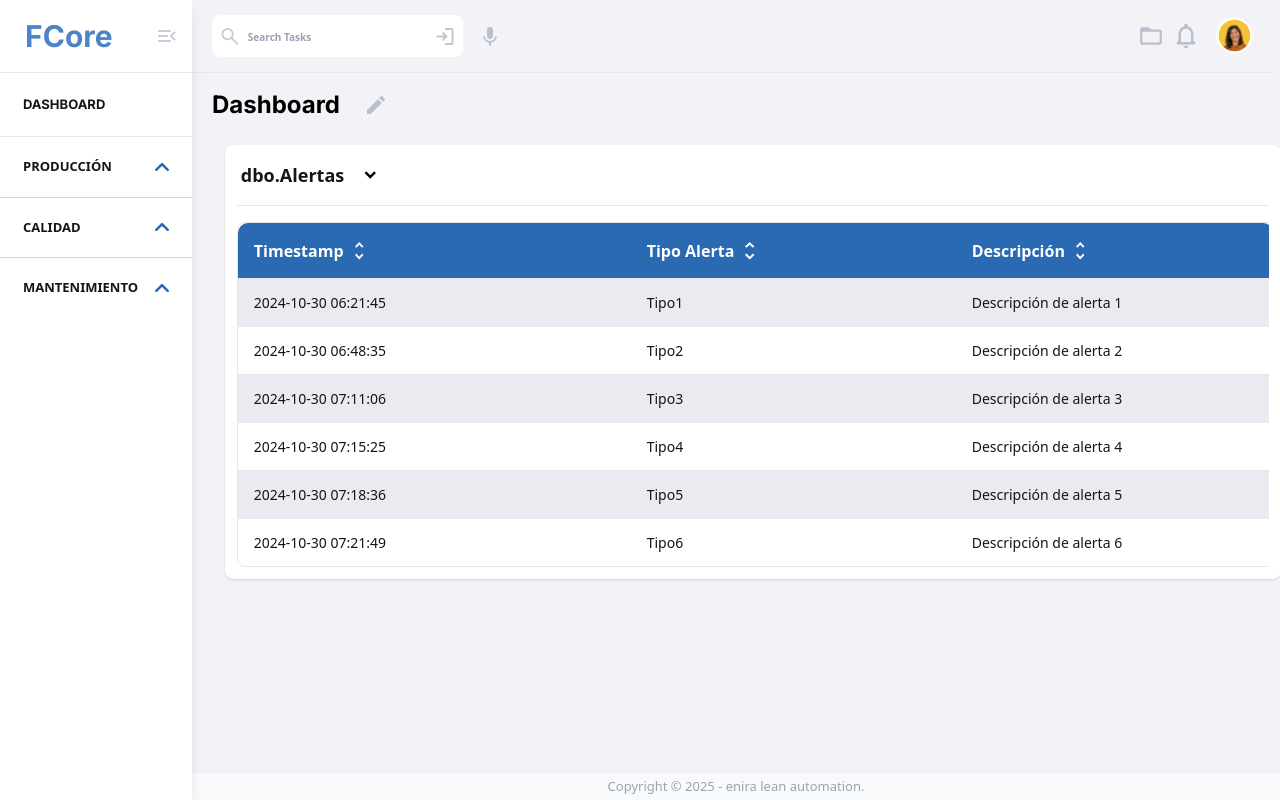
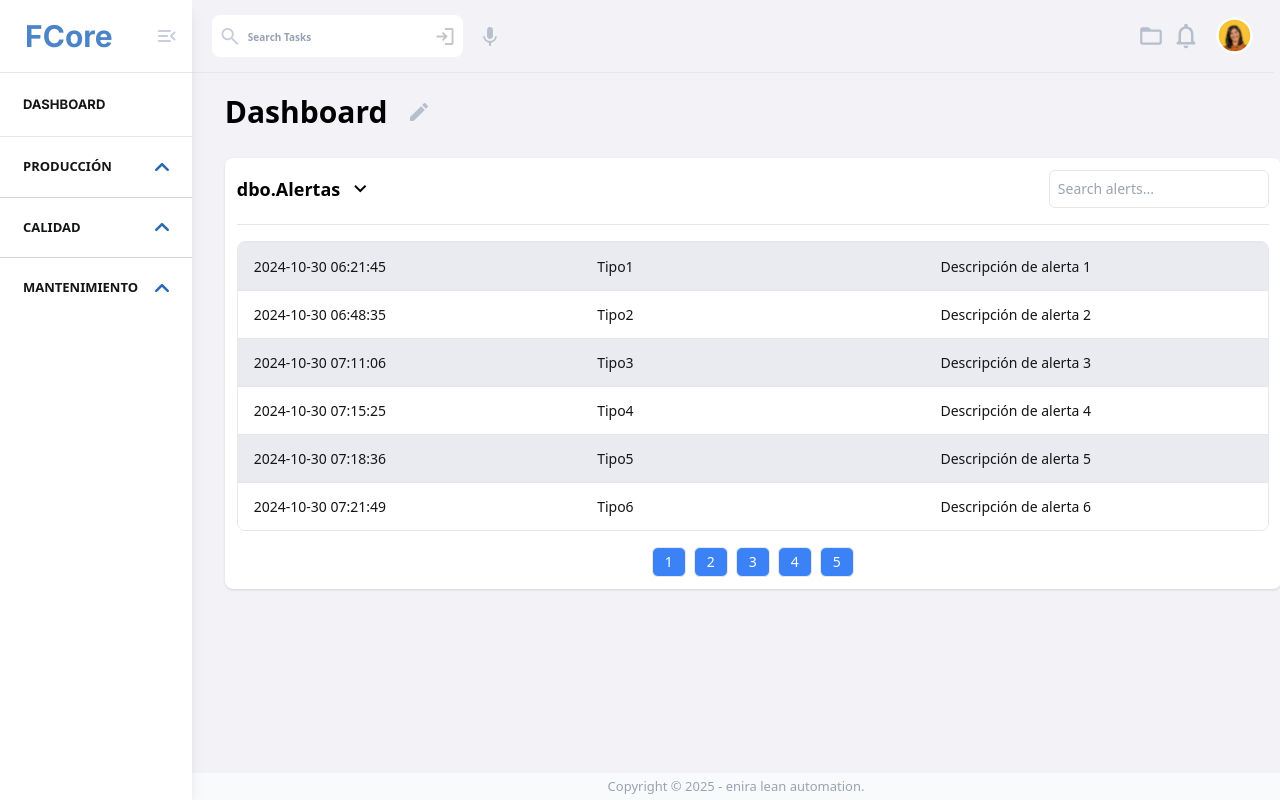
Before and after one commit to Nikhil79922/Refined_frontend, a React (Vite) app: page /dashboard in a window 1280 px wide. Built offline with nearby package versions, Linux system fonts and the light colour scheme.

Commit message:
Searching and sorting

```diff
--- a/src/components/DashboardContent.jsx
+++ b/src/components/DashboardContent.jsx
@@ -1,26 +1,53 @@
 import { useEffect, useState } from "react";
 import { motion } from "framer-motion";
 import { toast } from "react-toastify";
-import unfold from './../assets/svg/unfold.svg';
-import pencil from './../assets/svg/pencil.svg';
-import { useSelector, useDispatch } from 'react-redux';
+import unfold from "./../assets/svg/unfold.svg";
+import pencil from "./../assets/svg/pencil.svg";
+import { useSelector } from "react-redux";
 
 export default function DashboardContent() {
-  const dispatch = useDispatch();
   const isSlideOpen = useSelector((state) => state.sidebar.isSlideOpen);
 
+  const [isdbo, setdbo] = useState(false);
+  const [searchQuery, setSearchQuery] = useState("");
+  const [currentPage, setCurrentPage] = useState(1);
+  const itemsPerPage = 6;
 
-  const [isdbo, setdbo] = useState(false);
   const [alerts, setAlerts] = useState([
-    { timestamp: '2024-10-30 06:21:45', tipo: 'Tipo1', descripcion: 'Descripción de alerta 1' },
-    { timestamp: '2024-10-30 06:48:35', tipo: 'Tipo2', descripcion: 'Descripción de alerta 2' },
-    { timestamp: '2024-10-30 07:11:06', tipo: 'Tipo3', descripcion: 'Descripción de alerta 3' },
-    { timestamp: '2024-10-30 07:15:25', tipo: 'Tipo4', descripcion: 'Descripción de alerta 4' },
-    { timestamp: '2024-10-30 07:18:36', tipo: 'Tipo5', descripcion: 'Descripción de alerta 5' },
-    { timestamp: '2024-10-30 07:21:49', tipo: 'Tipo6', descripcion: 'Descripción de alerta 6' },
-  ]);
+    { "timestamp": "2024-10-30 06:21:45", "tipo": "Tipo1", "descripcion": "Descripción de alerta 1" },
+    { "timestamp": "2024-10-30 06:48:35", "tipo": "Tipo2", "descripcion": "Descripción de alerta 2" },
+    { "timestamp": "2024-10-30 07:11:06", "tipo": "Tipo3", "descripcion": "Descripción de alerta 3" },
+    { "timestamp": "2024-10-30 07:15:25", "tipo": "Tipo4", "descripcion": "Descripción de alerta 4" },
+    { "timestamp": "2024-10-30 07:18:36", "tipo": "Tipo5", "descripcion": "Descripción de alerta 5" },
+    { "timestamp": "2024-10-30 07:21:49", "tipo": "Tipo6", "descripcion": "Descripción de alerta 6" },
+    { "timestamp": "2024-10-30 07:26:58", "tipo": "Tipo7", "descripcion": "Fallo en el sistema de red" },
+    { "timestamp": "2024-10-30 07:30:42", "tipo": "Tipo8", "descripcion": "Error en la base de datos" },
+    { "timestamp": "2024-10-30 07:34:19", "tipo": "Tipo9", "descripcion": "Sobrecalentamiento del servidor" },
+    { "timestamp": "2024-10-30 07:38:27", "tipo": "Tipo10", "descripcion": "Intento de acceso no autorizado" },
+    { "timestamp": "2024-10-30 07:42:35", "tipo": "Tipo11", "descripcion": "Pérdida de conexión con el cliente" },
+    { "timestamp": "2024-10-30 07:45:50", "tipo": "Tipo12", "descripcion": "Consumo inusual de memoria" },
+    { "timestamp": "2024-10-30 07:50:10", "tipo": "Tipo13", "descripcion": "Fallo en el disco duro" },
+    { "timestamp": "2024-10-30 07:55:29", "tipo": "Tipo14", "descripcion": "Ataque DDoS detectado" },
+    { "timestamp": "2024-10-30 08:00:15", "tipo": "Tipo15", "descripcion": "Interrupción en el suministro eléctrico" },
+    { "timestamp": "2024-10-30 08:05:22", "tipo": "Tipo16", "descripcion": "Fallo en autenticación de usuario" },
+    { "timestamp": "2024-10-30 08:10:37", "tipo": "Tipo17", "descripcion": "Bajo rendimiento del sistema" },
+    { "timestamp": "2024-10-30 08:15:43", "tipo": "Tipo18", "descripcion": "Configuración incorrecta detectada" },
+    { "timestamp": "2024-10-30 08:20:52", "tipo": "Tipo19", "descripcion": "Servidor alcanzó su límite de tráfico" },
+    { "timestamp": "2024-10-30 08:25:18", "tipo": "Tipo20", "descripcion": "Alerta de seguridad: acceso sospechoso" },
+    { "timestamp": "2024-10-30 08:30:30", "tipo": "Tipo21", "descripcion": "Error en sincronización de datos" },
+    { "timestamp": "2024-10-30 08:35:47", "tipo": "Tipo22", "descripcion": "Conexión intermitente con el servidor" },
+    { "timestamp": "2024-10-30 08:40:55", "tipo": "Tipo23", "descripcion": "Reinicio inesperado del sistema" },
+    { "timestamp": "2024-10-30 08:45:03", "tipo": "Tipo24", "descripcion": "Error crítico en la API" },
+    { "timestamp": "2024-10-30 08:50:14", "tipo": "Tipo25", "descripcion": "Anomalía en tráfico de red" },
+    { "timestamp": "2024-10-30 08:55:27", "tipo": "Tipo26", "descripcion": "Tiempo de respuesta excesivo" },
+    { "timestamp": "2024-10-30 09:00:39", "tipo": "Tipo27", "descripcion": "Detección de malware en el servidor" },
+    { "timestamp": "2024-10-30 09:05:51", "tipo": "Tipo28", "descripcion": "Pérdida de paquetes de datos" },
+    { "timestamp": "2024-10-30 09:10:12", "tipo": "Tipo29", "descripcion": "Uso elevado de CPU" },
+    { "timestamp": "2024-10-30 09:15:23", "tipo": "Tipo30", "descripcion": "Alerta de integridad de archivos" }
+]
+);
 
-  const [sortConfig, setSortConfig] = useState({ key: '', direction: 'ascending' });
+  const [sortConfig, setSortConfig] = useState({ key: "", direction: "ascending" });
 
   useEffect(() => {
     toast.success("Welcome to the Dashboard!", {
@@ -31,13 +58,13 @@ export default function DashboardContent() {
 
   const sortData = (key) => {
     const direction =
-      sortConfig.key === key && sortConfig.direction === 'ascending'
-        ? 'descending'
-        : 'ascending';
+      sortConfig.key === key && sortConfig.direction === "ascending"
+        ? "descending"
+        : "ascending";
 
     const sortedAlerts = [...alerts].sort((a, b) => {
-      if (a[key] < b[key]) return direction === 'ascending' ? -1 : 1;
-      if (a[key] > b[key]) return direction === 'ascending' ? 1 : -1;
+      if (a[key] < b[key]) return direction === "ascending" ? -1 : 1;
+      if (a[key] > b[key]) return direction === "ascending" ? 1 : -1;
       return 0;
     });
 
@@ -45,85 +72,68 @@ export default function DashboardContent() {
     setSortConfig({ key, direction });
   };
 
+  const filteredAlerts = alerts.filter((alert) =>
+    Object.values(alert).some((value) =>
+      value.toLowerCase().includes(searchQuery.toLowerCase())
+    )
+  );
+
   const getArrowClass = (key) => {
     if (sortConfig.key === key) {
       return sortConfig.direction === "ascending"
-        ? "rotate-180 transform origin-center transition-transform duration-300"
-        : "transform origin-center transition-transform duration-300";
+        ? "rotate-180 transform transition-transform duration-300"
+        : "transform transition-transform duration-300";
     }
-    return "transform origin-center";
+    return "transform";
   };
 
+  const indexOfLastItem = currentPage * itemsPerPage;
+  const indexOfFirstItem = indexOfLastItem - itemsPerPage;
+  const currentItems = filteredAlerts.slice(indexOfFirstItem, indexOfLastItem);
+
+  const paginate = (pageNumber) => setCurrentPage(pageNumber);
+
   return (
-    <div className="ml-[5px] sm:ml-[10px] lg:ml-[20px] w-full flex flex-col  mb-[160px]  bg-gray-4">
-    <div className="flex gap-[1px]  static sm:gap-[7px] md:gap-[12px] items-center mt-4 mb-6">
-      <h2 className="text-[22px] ml-[1vw] sm:ml-[0px] sm:text-[30px] font-inter md:text-2xl font-bold">Dashboard</h2>
-      <img src={pencil}  className="bg-gray-4 static h-[15px] sm:h-[18px] ml-[15px] cursor-pointer"/>
-    </div>
+    <div className="ml-[5px] sm:ml-[10px] lg:ml-[20px] w-full flex flex-col mb-[160px] bg-gray-4">
+      <div className="flex gap-2 items-center mt-4 mb-6">
+        <h2 className="text-[22px] ml-[1vw] sm:text-[30px] font-bold">Dashboard</h2>
+        <img src={pencil} className="h-[18px] ml-[15px] cursor-pointer" />
+      </div>
 
-    <div className={`bg-white rounded-lg shadow ml-[1vw] p-4 md:p-3 ${isSlideOpen ? `lg:w-[82.5vw]`:`lg:w-[97.8vw] `} sm:w-[96vw] w-[94vw]  overflow-x-auto`}>
-    <div  className="flex gap-[16px]   items-center p-1 pb-4 border-b">
-          <p  onClick={() => setdbo(!isdbo)} className="text-[18px] cursor-pointer md:text-lg font-[600] text-gray-1">dbo.Alertas</p>
-          <span
-            className={`material-symbols-outlined text-lg md:text-xl font-bold cursor-pointer ${isdbo ? 'rotate-180' : ''} transition-transform duration-300`}
-            onClick={() => setdbo(!isdbo)}
-          >
-            keyboard_arrow_down
-          </span>
+      <div className={`bg-white rounded-lg shadow ml-[1vw] p-4 md:p-3 ${isSlideOpen ? `lg:w-[82.5vw]` : `lg:w-[97.8vw]`} sm:w-[96vw] w-[94vw]`}>
+        <div className="flex justify-between items-center border-b pb-4">
+          <div className="flex items-center gap-2">
+            <p onClick={() => setdbo(!isdbo)} className="text-[18px] cursor-pointer font-semibold">dbo.Alertas</p>
+            <span className={`material-symbols-outlined cursor-pointer ${isdbo ? 'rotate-180' : ''} transition-transform duration-300`} onClick={() => setdbo(!isdbo)}>
+              keyboard_arrow_down
+            </span>
+          </div>
+          <input
+            type="text"
+            placeholder="Search alerts..."
+            className="border p-2 rounded-md text-sm"
+            value={searchQuery}
+            onChange={(e) => setSearchQuery(e.target.value)}
+          />
         </div>
 
-        <motion.div
-          initial={{ height: 0, opacity: 0 }}
-          animate={{ height: isdbo ? 0 : "auto", opacity: isdbo ? 0 : 1 }}
-          exit={{ height: 0, opacity: 0 }}
-          transition={{ duration: 0.7, ease: "easeInOut" }}
-          className="overflow-hidden"
-        >
-          <div className={`grid overflow-auto ${isSlideOpen ? `lg:w-[81vw]`:`lg:w-[96vw]`} w-full  mt-4 border border-gray-200 rounded-lg`}>
-            {/* Header Row */}
-            <div className="grid grid-cols-3 w-[150vw] overflow-auto sm:w-full border- h-[55px] items-center bg-blue-1 text-white font-semibold text-[13px] sm:text-sm md:text-[16px] rounded-tl-[10px] rounded-tr-[10px]">
-              <div
-                className="pl-2 sm:pl-4 cursor-pointer flex items-center rounded-tl-[10px]"
-                onClick={() => sortData('timestamp')}
-              >
-                Timestamp
-                <img src={unfold} className={`h-[14px] sm:h-[18px] ml-[5px] sm:ml-[11px] ${getArrowClass('timestamp')}`} />
-              </div>
-              <div className="pl-4 sm:pl-16 cursor-pointer flex items-center" onClick={() => sortData('tipo')}>
-                Tipo Alerta
-                <img src={unfold} className={`h-[14px] sm:h-[18px] ml-[5px] sm:ml-[11px] ${getArrowClass('tipo')}`} />
-              </div>
-              <div
-                className="pl-6 sm:pl-11 cursor-pointer flex items-center rounded-tr-[10px]"
-                onClick={() => sortData('descripcion')}
-              >
-                Descripción
-                <img src={unfold} className={`h-[14px] sm:h-[18px] ml-[5px] sm:ml-[11px] ${getArrowClass('descripcion')}`} />
-              </div>
-            </div>
-
-            {/* Data Rows */}
-            {alerts.map((alert, index) => (
-              <motion.div
-                key={index}
-                initial={{ opacity: 0, y: 10 }}
-                animate={{ opacity: 1, y: 0 }}
-                transition={{ duration: 0.4, delay: index * 0.05 }}
-                className={`grid grid-cols-3 h-[48px] text-gray-1 font-[400] text-[14px] items-center border-t sm:text-sm ${
-                  index % 2 === 0 ? 'bg-[#E9EBF0]' : 'bg-white'
-                }`}
-              >
-                <div className="pl-2 sm:pl-4">{alert.timestamp}</div>
-                <div className="pl-4 sm:pl-16">{alert.tipo}</div>
-                <div className="pl-6 sm:pl-11">{alert.descripcion}</div>
+        <motion.div initial={{ height: 0, opacity: 0 }} animate={{ height: isdbo ? 0 : "auto", opacity: isdbo ? 0 : 1 }} transition={{ duration: 0.7 }} className="overflow-hidden mt-4">
+          <div className="grid w-full border border-gray-200 rounded-lg overflow-auto">
+            {currentItems.map((alert, index) => (
+              <motion.div key={index} initial={{ opacity: 0, y: 10 }} animate={{ opacity: 1, y: 0 }} transition={{ duration: 0.4, delay: index * 0.05 }} className={`grid grid-cols-3 h-[48px] text-gray-1 text-[14px] border-t items-center ${index % 2 === 0 ? 'bg-[#E9EBF0]' : 'bg-white'}`}>
+                <div className="pl-4">{alert.timestamp}</div>
+                <div className="pl-4">{alert.tipo}</div>
+                <div className="pl-4">{alert.descripcion}</div>
               </motion.div>
+            ))}
+          </div>
+          <div className="flex justify-center mt-4">
+            {[...Array(Math.ceil(filteredAlerts.length / itemsPerPage)).keys()].map(number => (
+              <button key={number + 1} onClick={() => paginate(number + 1)} className="mx-1 px-3 py-1 border rounded-md text-sm bg-blue-500 text-white hover:bg-blue-600">{number + 1}</button>
             ))}
           </div>
         </motion.div>
       </div>
-
-  </div>
-
-
+    </div>
   );
 }
```
Also changed, not shown: src/components/layout/Sidebar.jsx (line endings or trailing spaces).
